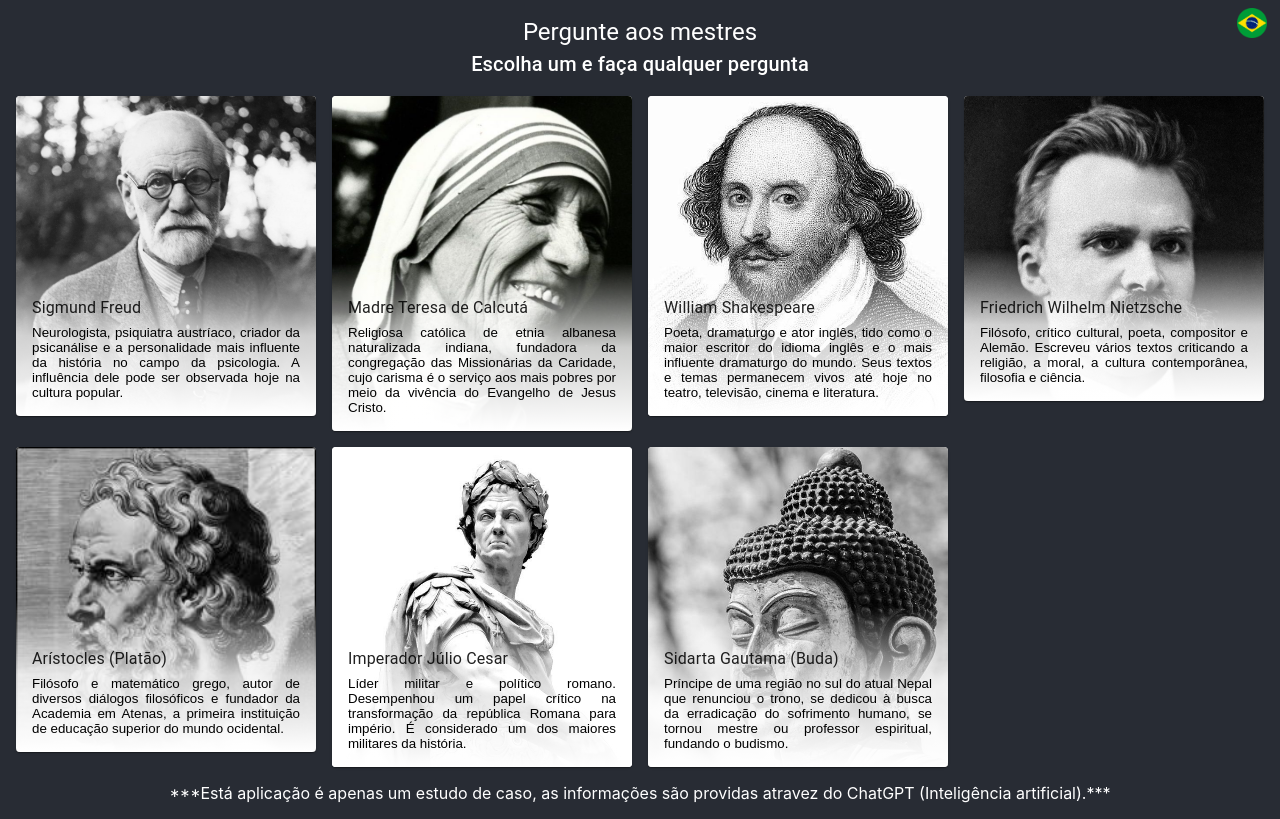
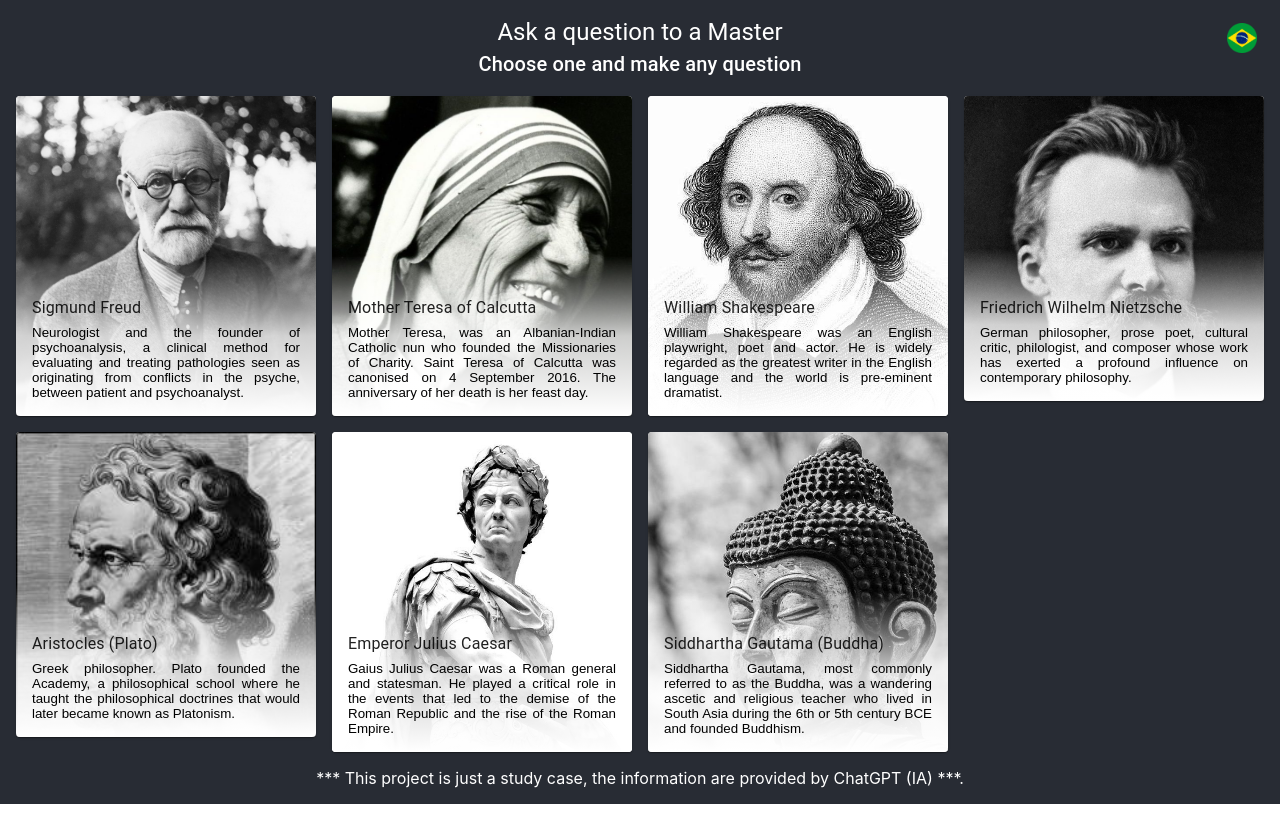
Before and after one commit to alisonborba/chatgpt, a React (Create React App) app: page / in a window 1280 px wide. Built offline with nearby package versions, Linux system fonts and the light colour scheme.

Commit message:
added language, tokens and translate logic

```diff
--- a/package.json
+++ b/package.json
@@ -14,9 +14,12 @@
     "axios": "^1.3.4",
     "chatgpt": "^5.1.1",
     "gh-pages": "^5.0.0",
+    "i18next": "^22.4.13",
     "react": "^17.0.2",
     "react-dom": "^17.0.2",
+    "react-i18next": "^12.2.0",
     "react-scripts": "4.0.3",
+    "react-translator-component": "^2.2.0",
     "web-vitals": "^1.0.1"
   },
   "scripts": {
--- a/src/App.js
+++ b/src/App.js
@@ -1,43 +1,31 @@
 import * as React from 'react';
 import { useState } from "react";
-import { createTheme, ThemeProvider, useTheme } from '@mui/material/styles';
-import { Switch, IconButton} from '@mui/material';
-import { ptBR, enUS } from '@mui/material/locale';
+import { IconButton} from '@mui/material';
+import { useTranslation } from 'react-i18next';
 
-
+import './i18n'
 import "./App.css";
+import Chat from './Chat.js';
 import CharacterSelect from './CharacterSelect.js';
-import Chat from './Chat.js';
 
 function App() {
   const [person, setPerson] = useState();
-  const [locale, setLocale] = React.useState(ptBR);
-	const [checked, setChecked] = React.useState(false);
-	const theme = useTheme();
-	const themeWithLocale = React.useMemo(
-		() => createTheme(theme, locale),
-		[theme, locale],
-	);
-  React.useEffect(() => {
-		if (checked) {
-			setLocale(enUS)
-		} else {
-			setLocale(ptBR)
-		}
-	}, [checked])
+	const [lang, setLang] = useState('pt');
+  const { i18n } = useTranslation();
 
   return (
     <div className="App">
-      <ThemeProvider theme={themeWithLocale}>
-        <div style={{position: 'fixed', top: '0', right: '5px', zIndex: 999999}}>
-          <IconButton onClick={() => {setChecked(checked => !checked)}}>
-            {<img width='30px' src={locale === enUS ? 'english.png': 'brasil.png'} />}
+        <div style={{position: 'absolute', top: '15px', right: '15px' }}>
+          <IconButton onClick={() => {
+              setLang(lang === 'pt' ? 'en' : 'pt')
+              i18n.changeLanguage(lang === 'pt' ? 'pt' : 'en')
+              }}>
+            {<img width='30px' src={lang === 'pt' ? 'brasil.png': 'english.png'} />}
           </IconButton>
         </div>
 
         {!person && <CharacterSelect select={(c) => setPerson(c)}/> }
         {person && <Chat person={person} clearPerson={() => setPerson(null)}/> }
-		  </ThemeProvider>
     </div>
   );
 }
--- a/src/CharacterSelect.js
+++ b/src/CharacterSelect.js
@@ -4,14 +4,18 @@ import CardContent from '@mui/material/CardContent';
 import Typography from '@mui/material/Typography';
 import { CardActionArea, Grid } from '@mui/material';
 import { chars } from './characters'
+import { useTranslation } from 'react-i18next';
 
 export default function CharacterSelect({select}) {
+    const { t, i18n } = useTranslation();
+
+    const pt = i18n.language === 'pt';
 
   return (
     <Grid sx={{m: 2}}>
         <Grid textAlign={'center'} sx={{mb: 2}}>
-          <Typography variant='h5' color={'white'}>Pergunte aos mestres</Typography>
-          <Typography variant='h6' color={'white'}>Escolha um e faça qualquer pergunta</Typography>
+          <Typography variant='h5' color={'white'}>{t('title')}</Typography>
+          <Typography variant='h6' color={'white'}>{t('subtitle')}</Typography>
         </Grid>
         <Grid container spacing={2}>
             {
@@ -30,10 +34,10 @@ export default function CharacterSelect({select}) {
                                     }}
                                 >
                                 <Typography component="div" sx={{pb: '5px'}}>
-                                    {c.name}
+                                    {pt ? c.name : c.name_en}
                                 </Typography>
                                 <Typography variant="body" color="text.secondary" sx={{color: 'black', m: '10px 0'}}>
-                                    {c.description}
+                                    {pt ? c.description : c.description_en}
                                 </Typography>
                             </CardContent>
                         </CardActionArea>
@@ -42,7 +46,7 @@ export default function CharacterSelect({select}) {
                 })
             }
         </Grid>
-        <Grid container justifyContent="center" sx={{color: 'white', mt: 2}}>***Está aplicação é apenas um estudo de caso, as informações são providas atravez do ChatGPT (Inteligência artificial).***</Grid>
+        <Grid container justifyContent="center" sx={{color: 'white', mt: 2}}>{t('warningMessage')}</Grid>
     </Grid>
   );
 }
--- a/src/Chat.js
+++ b/src/Chat.js
@@ -2,6 +2,7 @@ import { useState } from "react";
 import { CircularProgress, Grid, IconButton, OutlinedInput, Typography } from '@mui/material';
 import SendIcon from '@mui/icons-material/Send';
 import ArrowBackIcon from '@mui/icons-material/ArrowBack';
+import { useTranslation } from 'react-i18next';
 
 import speak from './speechService';
 import chatgptApi from './chatgptService';
@@ -10,6 +11,9 @@ export default function Chat({person, clearPerson}) {
     const [loading, setLoading] = useState(false);
     const [text, setText] = useState('');
     const [dialog, setDialog] = useState([]);
+    const { t, i18n } = useTranslation();
+
+    const pt = i18n.language === 'pt';
 
     const sendMessage = async (_text) => {
         setDialog((dialog) => [...dialog, {user: 1, text: _text}]);
@@ -18,13 +22,13 @@ export default function Chat({person, clearPerson}) {
 
         // Initializing the speech component before use it
         // It's necessary to mobile (iOS, not sure android)
-        speak('pt-BR', '')
+        speak(pt ? 'pt-BR' : 'en-US', '')
 
-        const apiResponse = await chatgptApi(_text, person.nickname);
+        const apiResponse = await chatgptApi(_text, person.nickname, pt ? 'portugês do Brasil' : 'inglês');
 
         if (apiResponse) {
             setDialog((dialog) => [...dialog, {user: 0, text: apiResponse.choices[0].text}]);
-            speak('pt-BR', apiResponse.choices[0].text)
+            speak(pt ? 'pt-BR' : 'en-US', apiResponse.choices[0].text)
             setLoading(false);
         }
     };
@@ -55,8 +59,8 @@ export default function Chat({person, clearPerson}) {
                         sx={{p: 1}}
                         variant='h5'
                         color={'white'}
-                        onClick={() => speak('pt-BR', `Olá! Sou ${person.nickname}, pergunte-me o que quiser.`)}>
-                        {person.nickname}
+                        onClick={() => speak(pt ? 'pt-BR' : 'en-US', `${t('hello1')} ${person.nickname}, ${t('hello2')}`)}>
+                        {pt ? person.nickname : person.nickname_en}
                     </Typography>
                 </Grid>
             </Grid>
@@ -83,7 +87,7 @@ export default function Chat({person, clearPerson}) {
             {loading && <Grid container justifyContent="center"><CircularProgress /></Grid>}
             <OutlinedInput
                 sx={{color: 'white', border: '3px solid white', width: 'calc(100% - 30px)', m: '15px'}}
-                placeholder={`Escreva aqui qualquer coisa que queira saber sobre ${person.nickname}...`}
+                placeholder={`${t('chatPlaceholder')} ${pt ? person.nickname : person.nickname_en}...`}
                 onKeyDown={(e) => keyPress(e)}
                 type="text"
                 value={text}
--- a/src/characters.js
+++ b/src/characters.js
@@ -1,44 +1,65 @@
 export const chars = [
     {
         name: 'Sigmund Freud',
+        name_en: 'Sigmund Freud',
         nickname: 'Freud',
+        nickname_en: 'Freud',
         img: 'freud.jpg',
-        description: 'Neurologista, psiquiatra austríaco, criador da psicanálise e a personalidade mais influente da história no campo da psicologia. A influência dele pode ser observada hoje na cultura popular.'
+        description: 'Neurologista, psiquiatra austríaco, criador da psicanálise e a personalidade mais influente da história no campo da psicologia. A influência dele pode ser observada hoje na cultura popular.',
+        description_en: 'Neurologist and the founder of psychoanalysis, a clinical method for evaluating and treating pathologies seen as originating from conflicts in the psyche, between patient and psychoanalyst.'
     },
     {
         name: 'Madre Teresa de Calcutá',
+        name_en: 'Mother Teresa of Calcutta',
         nickname: 'Madre Teresa',
+        nickname_en: 'Mother Teresa',
         img: 'madre-teresa.jpg',
-        description: 'Religiosa católica de etnia albanesa naturalizada indiana, fundadora da congregação das Missionárias da Caridade, cujo carisma é o serviço aos mais pobres por meio da vivência do Evangelho de Jesus Cristo.'
+        description: 'Religiosa católica de etnia albanesa naturalizada indiana, fundadora da congregação das Missionárias da Caridade, cujo carisma é o serviço aos mais pobres por meio da vivência do Evangelho de Jesus Cristo.',
+        description_en: 'Mother Teresa, was an Albanian-Indian Catholic nun who founded the Missionaries of Charity. Saint Teresa of Calcutta was canonised on 4 September 2016. The anniversary of her death is her feast day.'
     },
     {
         name: 'William Shakespeare',
+        name_en: 'William Shakespeare',
         nickname: 'Shakespeare',
+        nickname_en: 'Shakespeare',
         img: 'shakespeare.jpg',
-        description: 'Poeta, dramaturgo e ator inglês, tido como o maior escritor do idioma inglês e o mais influente dramaturgo do mundo. Seus textos e temas permanecem vivos até hoje no teatro, televisão, cinema e literatura.'
+        description: 'Poeta, dramaturgo e ator inglês, tido como o maior escritor do idioma inglês e o mais influente dramaturgo do mundo. Seus textos e temas permanecem vivos até hoje no teatro, televisão, cinema e literatura.',
+        description_en: 'William Shakespeare was an English playwright, poet and actor. He is widely regarded as the greatest writer in the English language and the world is pre-eminent dramatist.'
     },
     {
         name: 'Friedrich Wilhelm Nietzsche',
+        name_en: 'Friedrich Wilhelm Nietzsche',
         nickname: 'Nietzsche',
+        nickname_en: 'Nietzsche',
         img: 'nietzsche.jpg',
-        description: 'Filósofo, crítico cultural, poeta, compositor e Alemão. Escreveu vários textos criticando a religião, a moral, a cultura contemporânea, filosofia e ciência.'
+        description: 'Filósofo, crítico cultural, poeta, compositor e Alemão. Escreveu vários textos criticando a religião, a moral, a cultura contemporânea, filosofia e ciência.',
+        description_en: 'German philosopher, prose poet, cultural critic, philologist, and composer whose work has exerted a profound influence on contemporary philosophy.'
     },
     {
         name: 'Arístocles (Platão)',
+        name_en: 'Aristocles (Plato)',
         nickname: 'Platão',
+        nickname_en: 'Plato',
         img: 'platao.jpg',
-        description: 'Filósofo e matemático grego, autor de diversos diálogos filosóficos e fundador da Academia em Atenas, a primeira instituição de educação superior do mundo ocidental.'
+        description: 'Filósofo e matemático grego, autor de diversos diálogos filosóficos e fundador da Academia em Atenas, a primeira instituição de educação superior do mundo ocidental.',
+        description_en: 'Greek philosopher. Plato founded the Academy, a philosophical school where he taught the philosophical doctrines that would later became known as Platonism.'
     },
     {
         name: 'Imperador Júlio Cesar',
+        name_en: 'Emperor Julius Caesar',
         nickname: 'Imperador Júlio Cesar',
+        nickname_en: 'Julius Caesar',
         img: 'julio-cesar.jpg',
-        description: 'Líder militar e político romano. Desempenhou um papel crítico na transformação da república Romana para império. É considerado um dos maiores militares da história.'
+        description: 'Líder militar e político romano. Desempenhou um papel crítico na transformação da república Romana para império. É considerado um dos maiores militares da história.',
+        description_en: 'Gaius Julius Caesar was a Roman general and statesman. He played a critical role in the events that led to the demise of the Roman Republic and the rise of the Roman Empire.'
     },
     {
         name: 'Sidarta Gautama (Buda)',
+        name_en: 'Siddhartha Gautama (Buddha)',
         nickname: 'Buda',
+        nickname_en: 'Buda',
         img: 'buda.jpg',
-        description: 'Príncipe de uma região no sul do atual Nepal que renunciou o trono, se dedicou à busca da erradicação do sofrimento humano, se tornou mestre ou professor espiritual, fundando o budismo.'
+        description: 'Príncipe de uma região no sul do atual Nepal que renunciou o trono, se dedicou à busca da erradicação do sofrimento humano, se tornou mestre ou professor espiritual, fundando o budismo.',
+        description_en: 'Siddhartha Gautama, most commonly referred to as the Buddha, was a wandering ascetic and religious teacher who lived in South Asia during the 6th or 5th century BCE and founded Buddhism.'
     }
 ]
--- /dev/null
+++ b/src/i18n.js
@@ -0,0 +1,30 @@
+import i18next from 'i18next'
+import { initReactI18next } from 'react-i18next'
+
+i18next
+    .use(initReactI18next)
+    .init({
+        fallbackLng: 'en',
+        resources: {
+            en: {
+                translation: {
+                    title: 'Ask a question to a Master',
+                    subtitle: 'Choose one and make any question',
+                    hello1: 'Hello! I am',
+                    hello2: 'ask me anything.',
+                    warningMessage: '*** This project is just a study case, the information are provided by ChatGPT (IA) ***.',
+                    chatPlaceholder: 'Type here anything you want to know about'
+                }
+            },
+            pt: {
+                translation: {
+                    title: 'Pergunte aos mestres',
+                    subtitle: 'Escolha um e faça qualquer pergunta',
+                    hello1: 'Olá! Sou',
+                    hello2: 'pergunte-me o que quiser.',
+                    warningMessage: '***Está aplicação é apenas um estudo de caso, as informações são providas atravez do ChatGPT (Inteligência artificial).***',
+                    chatPlaceholder: 'Escreva aqui qualquer coisa que queira saber sobre'
+                }
+            }
+        }
+    })
```
Also changed, not shown: src/chatgptService.js (+5 -3 lines).
